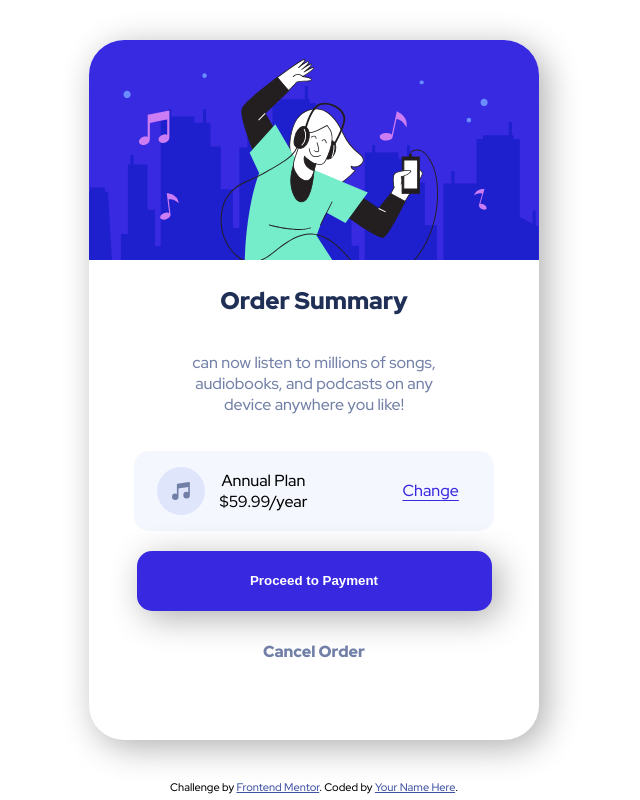
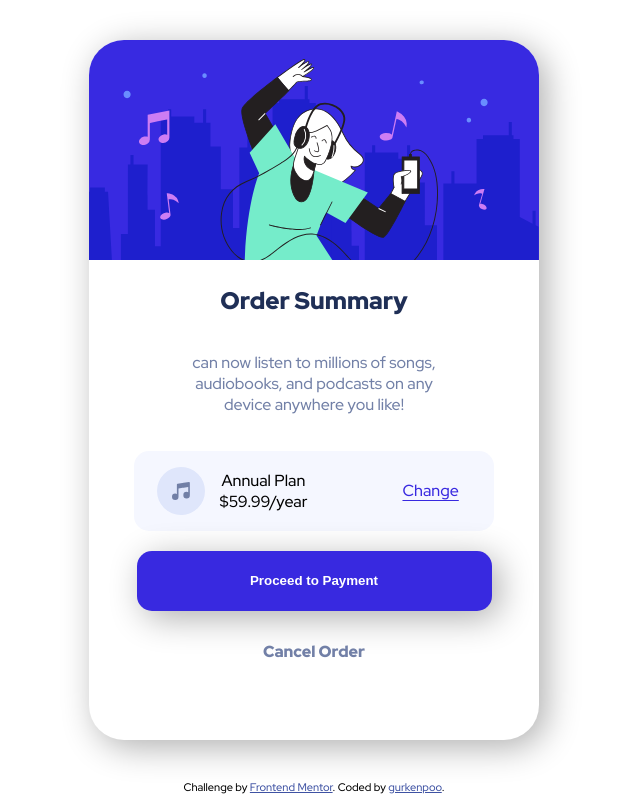
Before and after one commit to gurkenpoo/Sumary-Card-CSS, a plain HTML site: page root/index.html in a window 1280 px wide. Shown: the whole page, without its empty margins (326-966 px from the left). Drawn offline with Linux system fonts and the light colour scheme.

Commit message:
add readme & adjust semantic

```diff
--- a/root/index.html
+++ b/root/index.html
@@ -39,7 +39,7 @@
 <footer>
   <div class="attribution">
     Challenge by <a href="https://www.frontendmentor.io?ref=challenge" target="_blank">Frontend Mentor</a>.
-    Coded by <a href="#">Your Name Here</a>.
+    Coded by <a href="#">gurkenpoo</a>.
   </div>
 </footer>
 </body>
```
Also changed, not shown: root/images/03ready.jpg (added), 3 other files.
